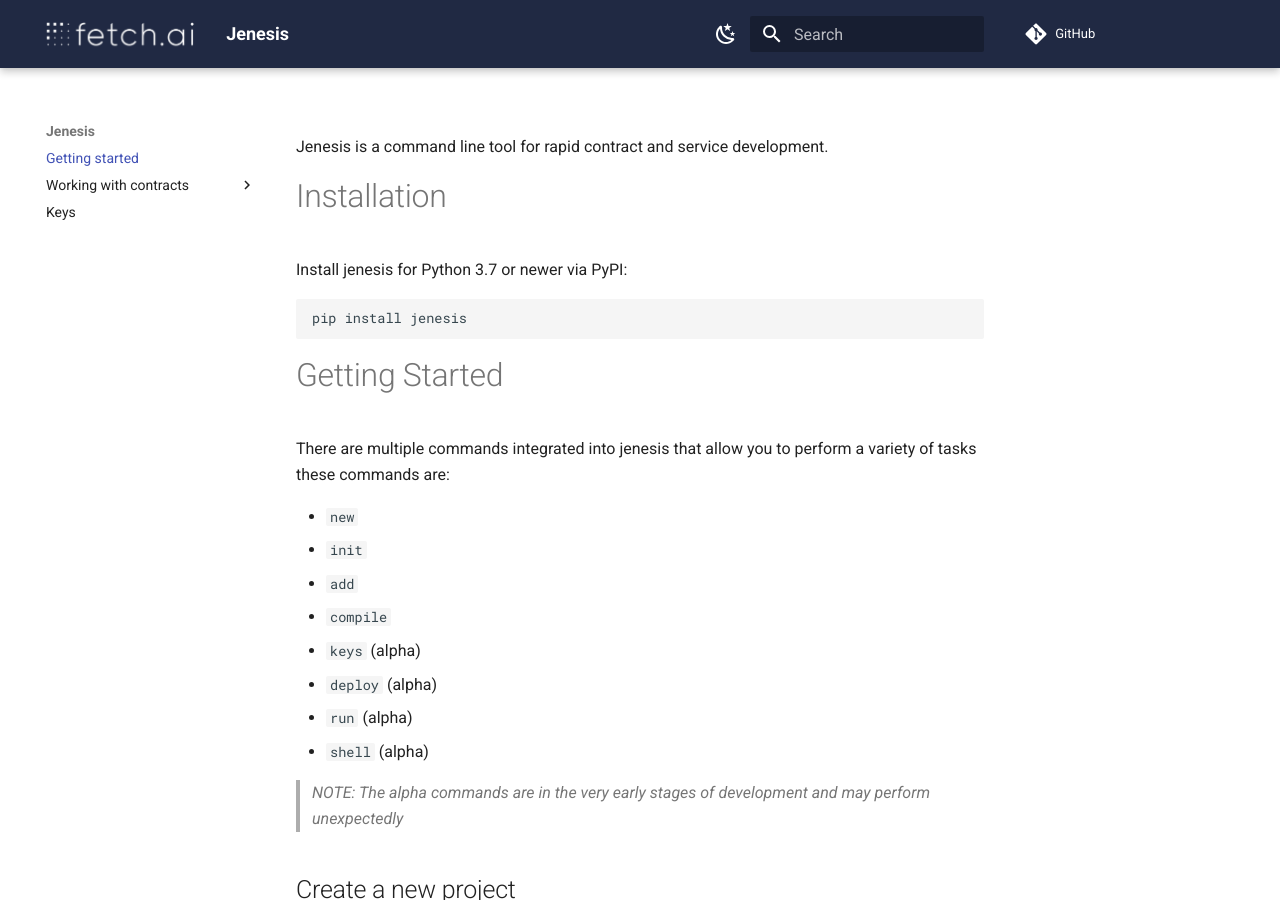
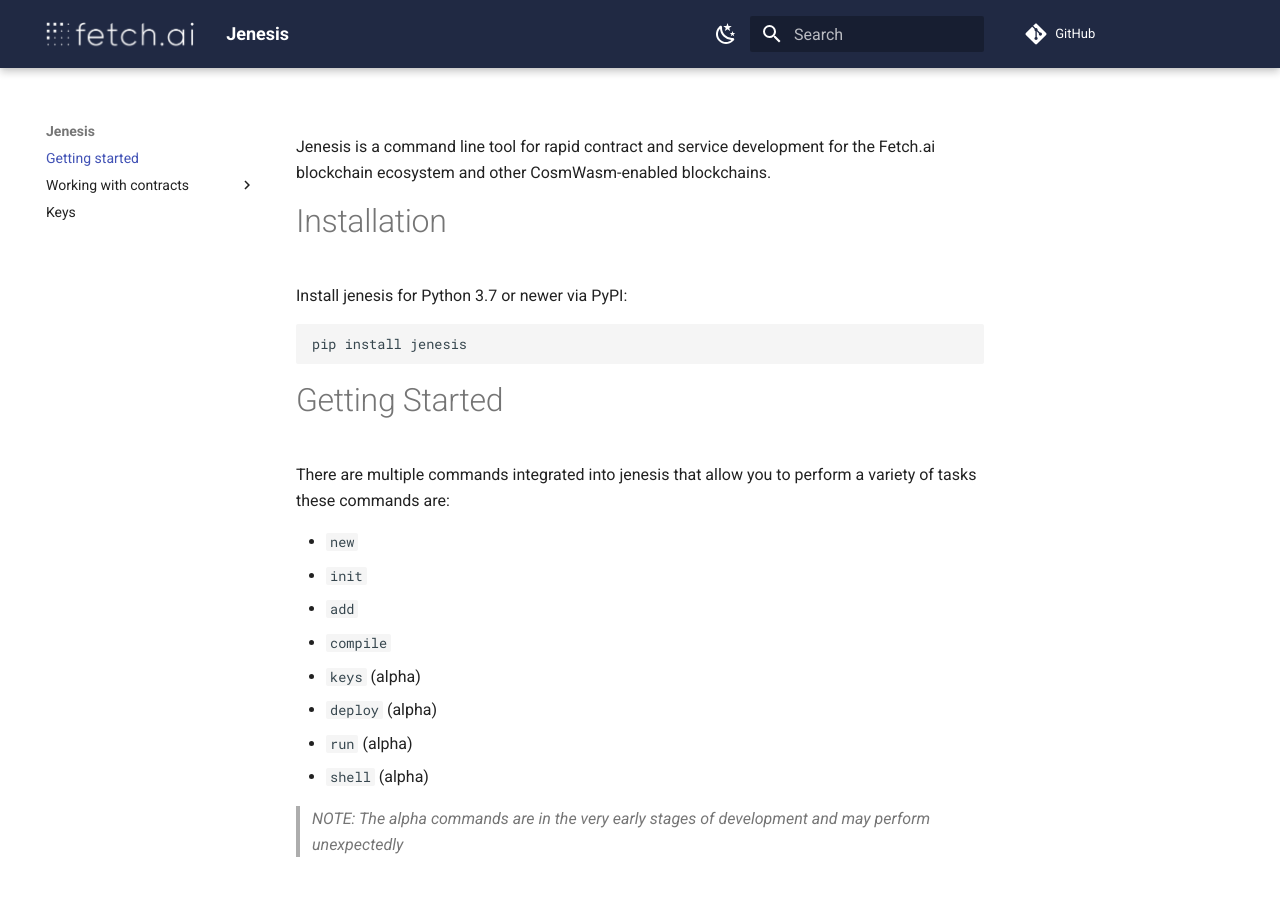
Before and after one commit to fetchai/jenesis, an MkDocs documentation site: the page built from docs/index.md, in a window 1280 px wide and 900 px high. Built offline with MkDocs 1.6.1 and Material for MkDocs 9.7.7, drawn with Linux system fonts in a browser that asks for light colours; comment, search, counter and statistics services are not loaded.

Commit message:
docs: mention fetch blockchain (#58)
* docs: mention fetch blockchain

* Update README.md

Co-authored-by: James Riehl <33920192+jrriehl@users.noreply.github.com>

* Update docs/index.md

Co-authored-by: James Riehl <33920192+jrriehl@users.noreply.github.com>

Co-authored-by: James Riehl <33920192+jrriehl@users.noreply.github.com>

```diff
--- a/docs/index.md
+++ b/docs/index.md
@@ -1,4 +1,4 @@
-Jenesis is a command line tool for rapid contract and service development.
+Jenesis is a command line tool for rapid contract and service development for the Fetch.ai blockchain ecosystem and other CosmWasm-enabled blockchains.
 
 # Installation
 
```
Also changed, not shown: README.md (+1 -1 lines).
